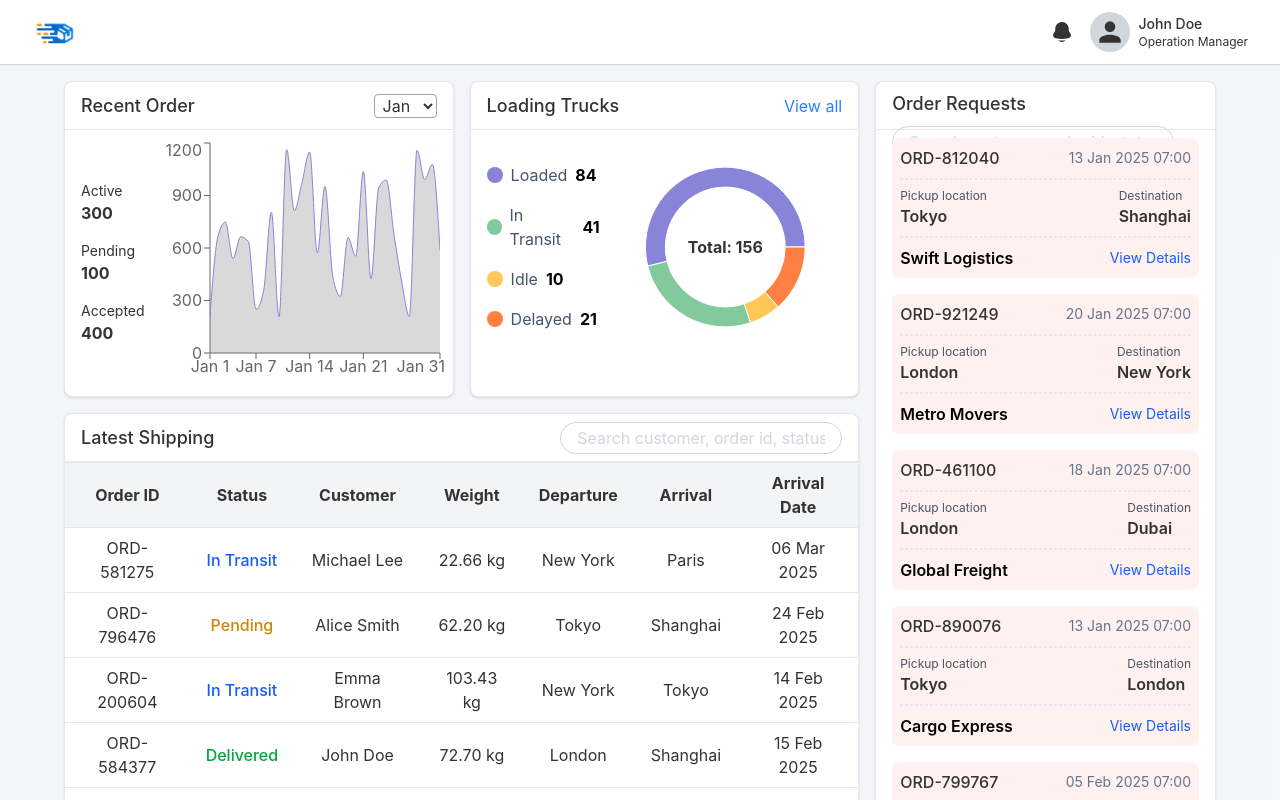
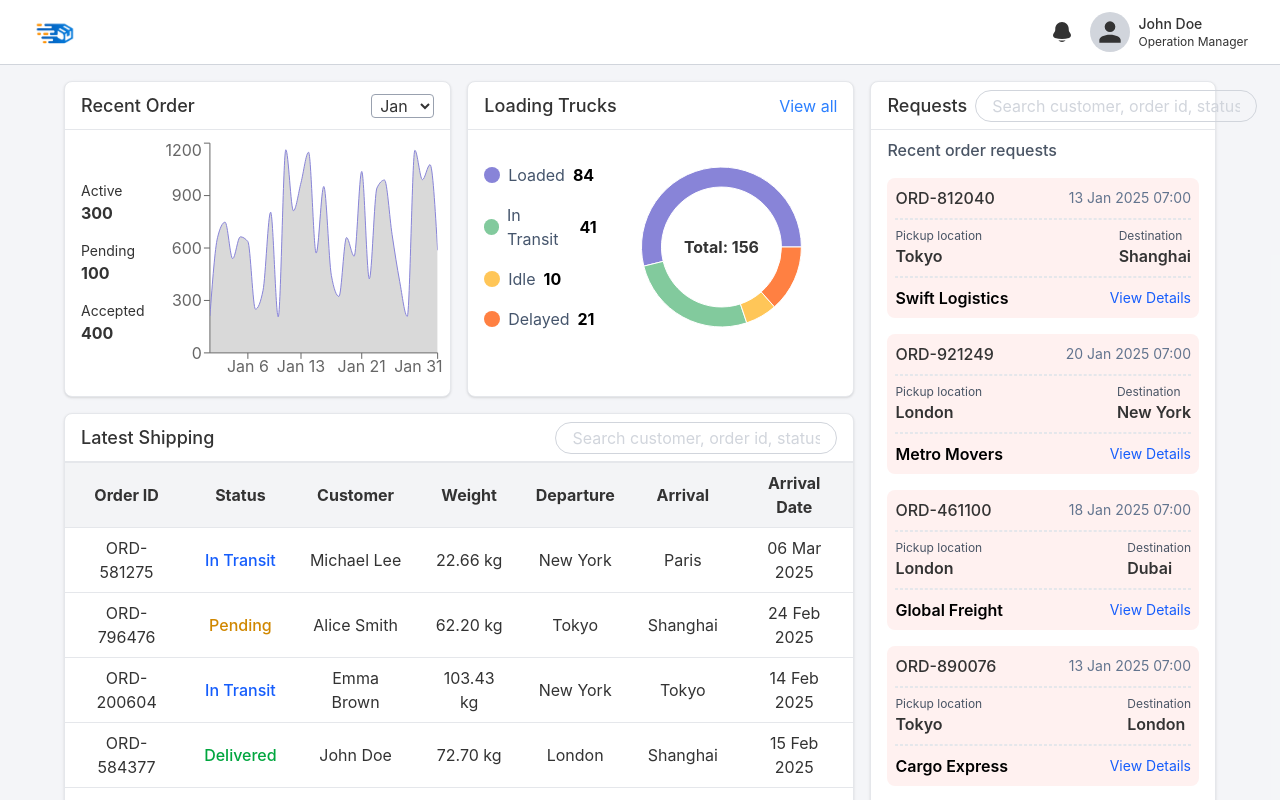
Before and after one commit to dLuxKid/logistics-dashboard, a React (Vite) app: page / in a window 1280 px wide. Shown: the top 800 px of the page. Built offline with nearby package versions, Linux system fonts and the light colour scheme.

Commit message:
adj w of searchbars

```diff
--- a/src/components/latest-shipping.tsx
+++ b/src/components/latest-shipping.tsx
@@ -79,7 +79,7 @@ export default function LatestShipping() {
         <Search
           query_name="shipping"
           placeholder="Search customer, order id, status etc."
-          className="min-w-64 outline-none border border-gray-300 rounded-full h-8 px-4 py-2 bg-transparent placeholder:text-gray-300 text-black text-base"
+          className="sm:min-w-64 outline-none border border-gray-300 rounded-full h-8 px-4 py-2 bg-transparent placeholder:text-gray-300 text-black text-base"
         />
       </div>
       <div className="overflow-x-auto">
--- a/src/components/order-request.tsx
+++ b/src/components/order-request.tsx
@@ -166,15 +166,18 @@ export default function OrderRequest() {
         </div>
       )}
       <div className="w-full rounded-lg border bg-white border-gray-200 shadow-sm lg:min-h-screen">
-        <div className="w-full flex flex-wrap gap-2 justify-between items-center p-2 px-4 border-b xl:h-12 border-b-gray-200">
-          <p className="text-base md:text-lg font-medium">Order Requests</p>
+        <div className="w-full flex flex-wrap lg:flex-nowrap gap-2 justify-between items-center p-2 px-4 border-b xl:h-12 border-b-gray-200">
+          <p className="text-base md:text-lg font-medium">Requests</p>
           <Search
             query_name="order_request"
             placeholder="Search customer, order id, status etc."
-            className="min-w-64 lg:min-w-auto outline-none border border-gray-300 rounded-full h-8 px-4 py-2 bg-transparent placeholder:text-gray-300 text-black text-base"
+            className="outline-none border border-gray-300 rounded-full h-8 px-4 py-2 bg-transparent placeholder:text-gray-300 text-black text-base"
           />
         </div>
         <div className="flex flex-col gap-4 p-4 pt-2 h-screen hide-scrollbar overflow-y-auto">
+          <p className="font-medium text-sm md:text-base text-gray-600">
+            Recent order requests
+          </p>
           {orders.map((request, i) => (
             <div
               key={i}
```
